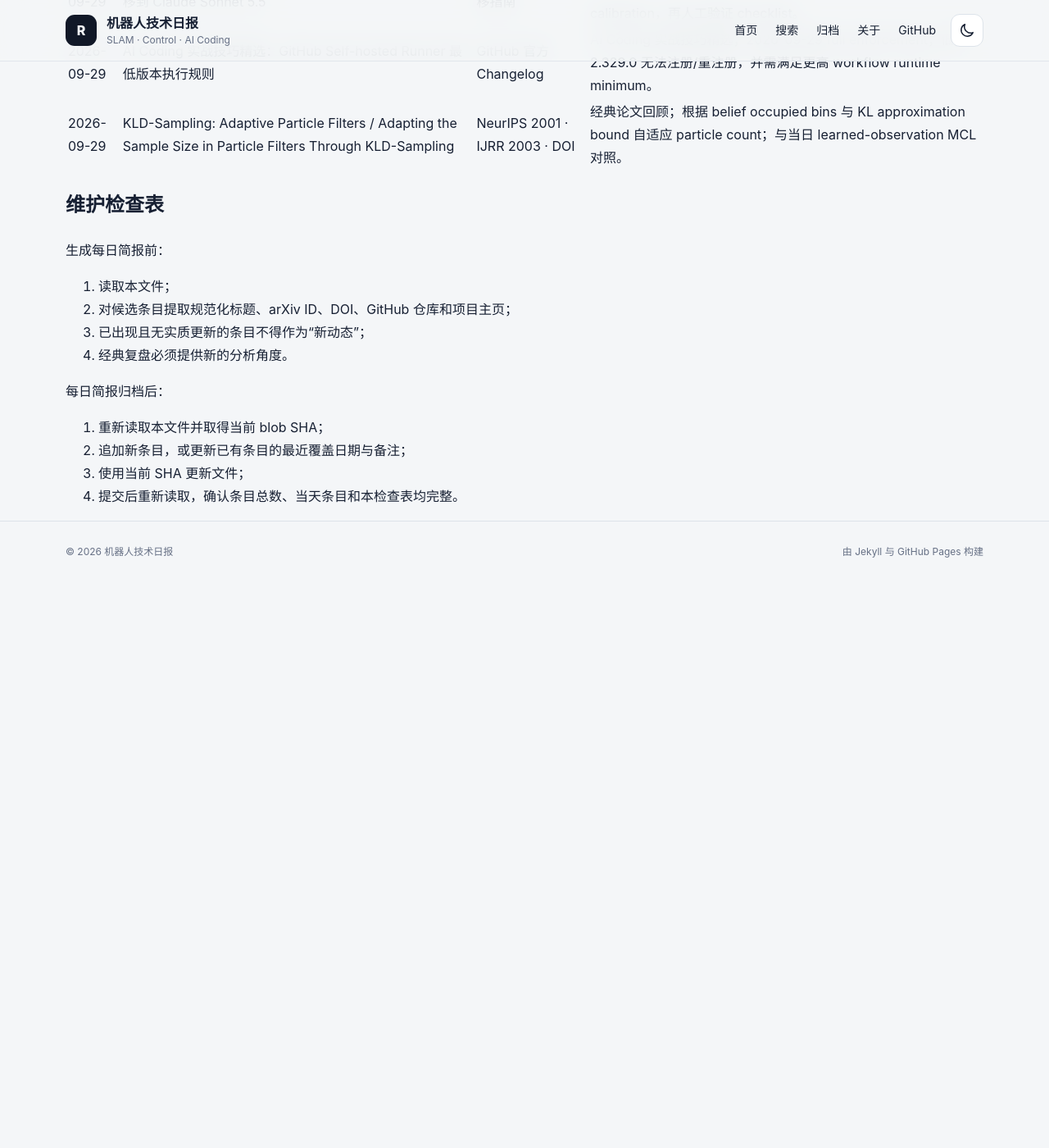
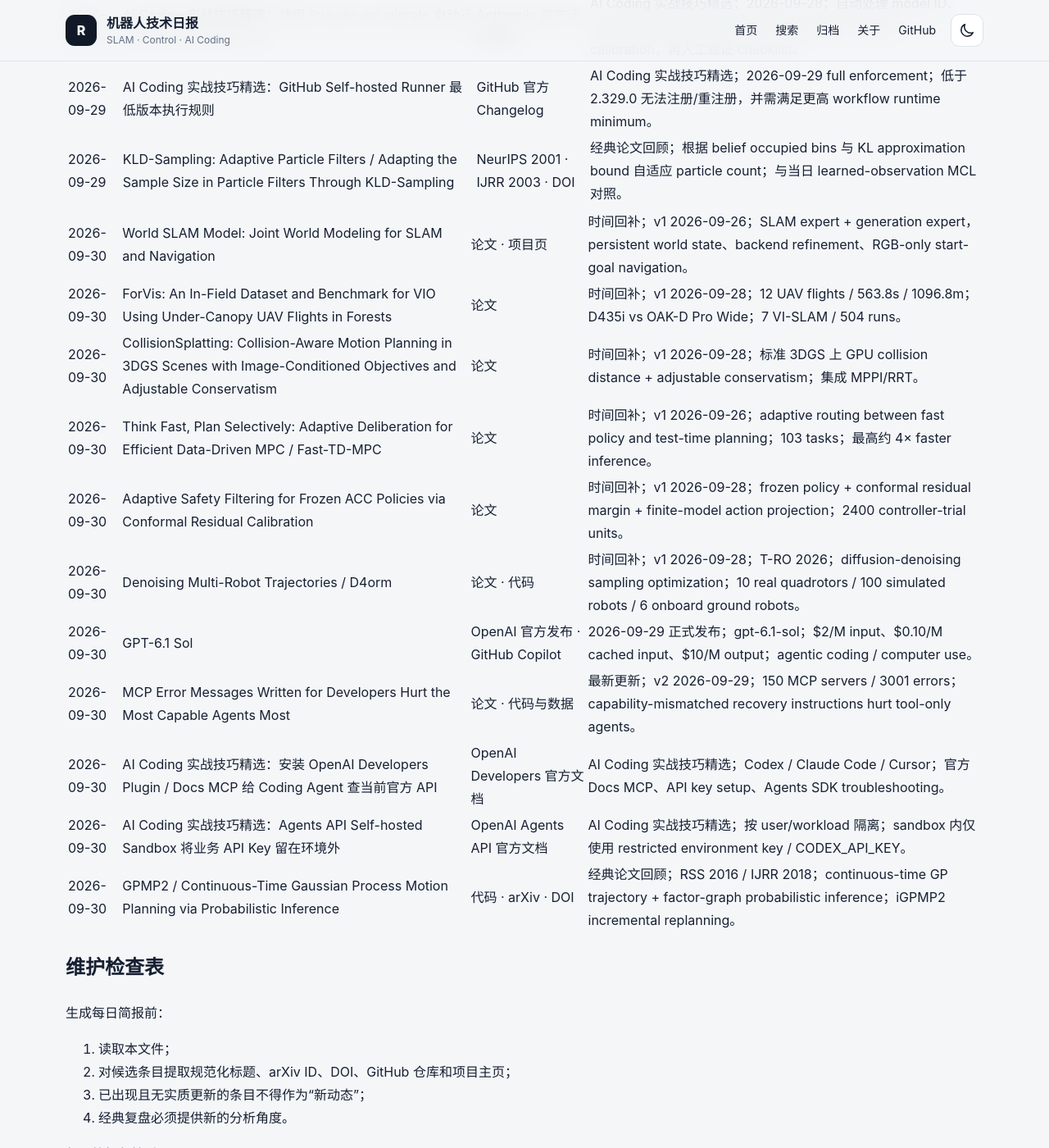
Before and after one commit to helywin/daily, a Jekyll site: the page built from robotics-brief-covered-items.md, in a window 1280 px wide and 1400 px high, scrolled down 54615 px. Shown: the whole window at 82% size. Built offline with Jekyll 4.4.1, drawn with Linux system fonts in a browser that asks for light colours; our own code applies the rules of GitHub Pages for plain Markdown files; before the commit the page ends 55323 px from its top, so only the background shows below that; some of the changed text lies outside the part shown.

Commit message:
docs: update robotics brief coverage index for 2026-09-30

```diff
--- a/robotics-brief-covered-items.md
+++ b/robotics-brief-covered-items.md
@@ -1,6 +1,6 @@
 # 机器人技术简报已覆盖条目索引
 
-> 最后更新：2026-09-29（Asia/Shanghai）
+> 最后更新：2026-09-30（Asia/Shanghai）
 >
 > 用途：每日简报选题前强制查重。本文件保留全部历史条目的最近覆盖日期、规范标题、至少一个可直接访问的原始来源和必要备注。
 >
@@ -117,6 +117,8 @@
 > 2026-09-28 新增 8 条主动态、3 条 AI Coding 实战技巧精选与 1 条经典论文回顾，共 817 条。
 
 > 2026-09-29 新增 8 条主动态、2 条 AI Coding 实战技巧精选与 1 条经典论文回顾，共 828 条。
+
+> 2026-09-30 新增 8 条主动态、2 条 AI Coding 实战技巧精选与 1 条经典论文回顾，共 839 条。
 
 ## 已核验条目
 
@@ -998,6 +1000,19 @@
 | 2026-09-29 | AI Coding 实战技巧精选：GitHub Self-hosted Runner 最低版本执行规则 | [GitHub 官方 Changelog](https://github.blog/changelog/2026-09-28-self-hosted-runner-version-enforcement-date-has-moved/) | AI Coding 实战技巧精选；2026-09-29 full enforcement；低于 2.329.0 无法注册/重注册，并需满足更高 workflow runtime minimum。 |
 | 2026-09-29 | KLD-Sampling: Adaptive Particle Filters / Adapting the Sample Size in Particle Filters Through KLD-Sampling | [NeurIPS 2001](https://papers.nips.cc/paper_files/paper/2001/hash/c5b2cebf15b205503560c4e8e6d1ea78-Abstract.html) · [IJRR 2003](https://rse-lab.cs.washington.edu/papers/adaptive-ijrr-2003.pdf) · [DOI](https://doi.org/10.1177/0278364903022012001) | 经典论文回顾；根据 belief occupied bins 与 KL approximation bound 自适应 particle count；与当日 learned-observation MCL 对照。 |
 
+
+| 2026-09-30 | World SLAM Model: Joint World Modeling for SLAM and Navigation | [论文](https://arxiv.org/abs/2609.32626) · [项目页](https://tsinghua-mars-lab.github.io/WorldSLAMModel/) | 时间回补；v1 2026-09-26；SLAM expert + generation expert，persistent world state、backend refinement、RGB-only start-goal navigation。 |
+| 2026-09-30 | ForVis: An In-Field Dataset and Benchmark for VIO Using Under-Canopy UAV Flights in Forests | [论文](https://arxiv.org/abs/2609.35482) | 时间回补；v1 2026-09-28；12 UAV flights / 563.8s / 1096.8m；D435i vs OAK-D Pro Wide；7 VI-SLAM / 504 runs。 |
+| 2026-09-30 | CollisionSplatting: Collision-Aware Motion Planning in 3DGS Scenes with Image-Conditioned Objectives and Adjustable Conservatism | [论文](https://arxiv.org/abs/2609.35619) | 时间回补；v1 2026-09-28；标准 3DGS 上 GPU collision distance + adjustable conservatism；集成 MPPI/RRT。 |
+| 2026-09-30 | Think Fast, Plan Selectively: Adaptive Deliberation for Efficient Data-Driven MPC / Fast-TD-MPC | [论文](https://arxiv.org/abs/2609.32591) | 时间回补；v1 2026-09-26；adaptive routing between fast policy and test-time planning；103 tasks；最高约 4× faster inference。 |
+| 2026-09-30 | Adaptive Safety Filtering for Frozen ACC Policies via Conformal Residual Calibration | [论文](https://arxiv.org/abs/2609.35415) | 时间回补；v1 2026-09-28；frozen policy + conformal residual margin + finite-model action projection；2400 controller-trial units。 |
+| 2026-09-30 | Denoising Multi-Robot Trajectories / D4orm | [论文](https://arxiv.org/abs/2609.35651) · [代码](https://github.com/proroklab/d4orm) | 时间回补；v1 2026-09-28；T-RO 2026；diffusion-denoising sampling optimization；10 real quadrotors / 100 simulated robots / 6 onboard ground robots。 |
+| 2026-09-30 | GPT-6.1 Sol | [OpenAI 官方发布](https://openai.com/index/introducing-gpt-6-1-sol/) · [GitHub Copilot](https://github.blog/changelog/2026-09-29-gpt-6-1-sol-in-github-copilot/) | 2026-09-29 正式发布；gpt-6.1-sol；$2/M input、$0.10/M cached input、$10/M output；agentic coding / computer use。 |
+| 2026-09-30 | MCP Error Messages Written for Developers Hurt the Most Capable Agents Most | [论文](https://arxiv.org/abs/2609.35381) · [代码与数据](https://github.com/WenJing95/tool-error-text) | 最新更新；v2 2026-09-29；150 MCP servers / 3001 errors；capability-mismatched recovery instructions hurt tool-only agents。 |
+| 2026-09-30 | AI Coding 实战技巧精选：安装 OpenAI Developers Plugin / Docs MCP 给 Coding Agent 查当前官方 API | [OpenAI Developers 官方文档](https://developers.openai.com/learn/developers-codex-plugin) | AI Coding 实战技巧精选；Codex / Claude Code / Cursor；官方 Docs MCP、API key setup、Agents SDK troubleshooting。 |
+| 2026-09-30 | AI Coding 实战技巧精选：Agents API Self-hosted Sandbox 将业务 API Key 留在环境外 | [OpenAI Agents API 官方文档](https://developers.openai.com/api/docs/guides/agents-api/environments/self-hosted) | AI Coding 实战技巧精选；按 user/workload 隔离；sandbox 内仅使用 restricted environment key / CODEX_API_KEY。 |
+| 2026-09-30 | GPMP2 / Continuous-Time Gaussian Process Motion Planning via Probabilistic Inference | [代码](https://github.com/borglab/gpmp2) · [arXiv](https://arxiv.org/abs/1707.07383) · [DOI](https://doi.org/10.1177/0278364918790369) | 经典论文回顾；RSS 2016 / IJRR 2018；continuous-time GP trajectory + factor-graph probabilistic inference；iGPMP2 incremental replanning。 |
+
 ## 维护检查表
 
 生成每日简报前：
```
